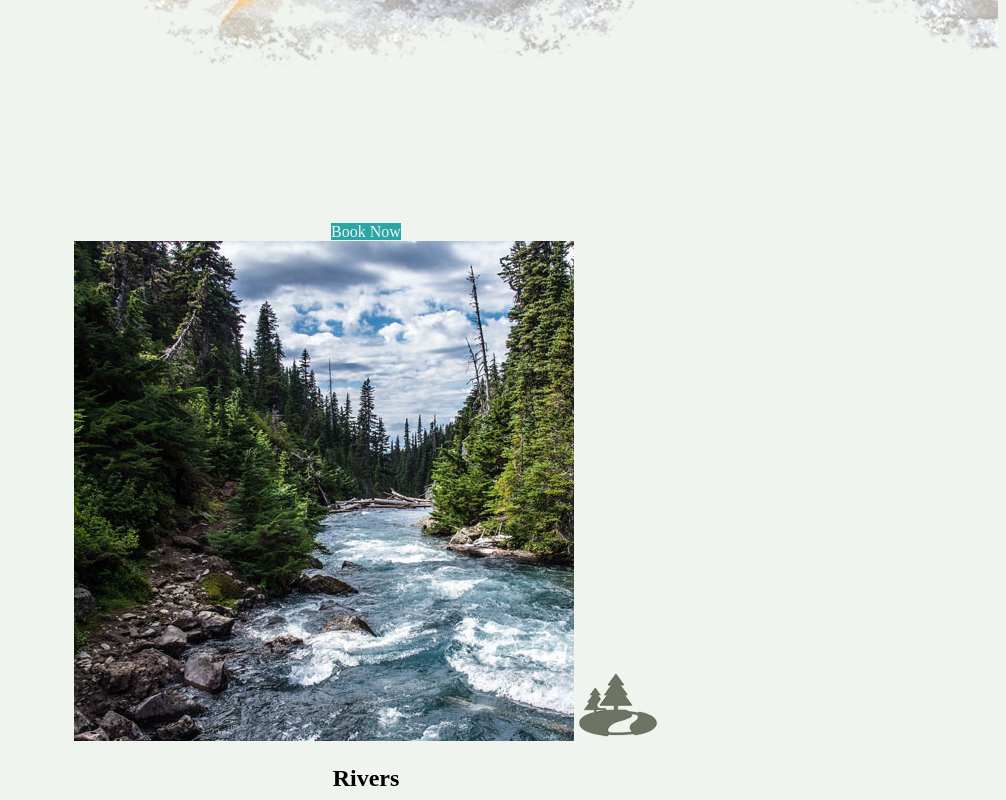
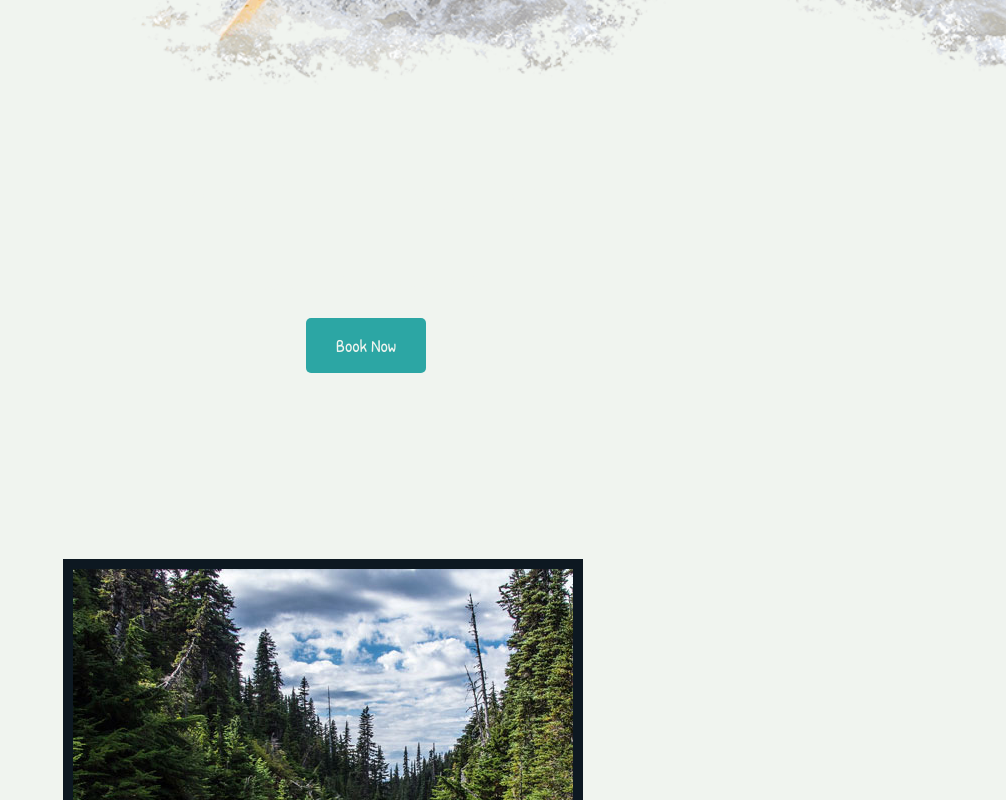
Before and after one commit to gotgot3/wdd130, a plain HTML site: page wwr/index.html in a window 1280 px wide. Shown: the part 840-1640 px from the top of the page, without its empty margins (274-1280 px from the left). Drawn offline with Linux system fonts and the light colour scheme.

Commit message:
Margins and borders and stuff.

```diff
--- a/wwr/styles/style.css
+++ b/wwr/styles/style.css
@@ -1,3 +1,4 @@
+@import url('https://fonts.googleapis.com/css2?family=Gloria+Hallelujah&family=Patrick+Hand&display=swap');
 header{
     background-color: #2CA6A4;
     color: #F0F4EF;
@@ -5,6 +6,8 @@ header{
 footer{
     background-color: #2CA6A4;
     color: #0D1821;
+    padding: 25px 50px;
+    margin-top: 200px;
 }
 footer a{
     color: #F0F4EF;
@@ -19,22 +22,37 @@ footer p{
 footer p a:hover{
     text-decoration: underline;
 }
+footer .social img{
+    padding-top: 15px;
+}
 body{
+    font-family: 'Patrick Hand', 'Bradley Hand', sans-serif;
+    font-size: 22px;
     background-color: #F0F4EF;
+    margin: 0;
+    padding: 0;
+}
+h2{
+    margin: 0;
 }
 nav a{
     text-align: center;
     color: #F0F4EF;
     text-decoration: none;
+    padding: 35px;
 }
 nav a:hover{
     background-color: #E58F65;
     color: #F0F4EF;
 }
 .book, .join{
+    font-size: 18px;
     background-color: #2CA6A4;
     color: #F0F4EF;
     text-decoration: none;
+    padding: 15px 30px;
+    margin-top: 50px;
+    border-radius: 5px;
 }
 .book:hover, .join:hover{
     background-color: #E58F65;
@@ -48,10 +66,13 @@ content{
     text-align: center;
 }
 .msg h2{
+    font-family: 'Gloria Hallelujah', Arial, 'Times New Roman';
     color: #E58F65;
 }
 .msg p{
+    font-size: .8em;
     color: #F0F4EF;
+    padding-bottom: 15px;
 }
 .button-box{
     text-align: center;
@@ -64,10 +85,15 @@ main section{
     background-color: #E58F65;
 }
 .msg{
+    line-height: 1.5em;
     background-color: #0D1821;
+    padding: 35px;
 }
 .home-title{
+    font-family: 'Gloria Hallelujah', Arial, 'Times New Roman';
     color: #F0F4EF;
+    font-size: 2em;
+    margin-top: 10px;
 }
 h4{
     color: #F0F4EF;
@@ -77,6 +103,7 @@ h4{
 }
 .icon{
     width: 80px;
+    padding: 10px;
 }
 #hero-img{
     width: 100%;
@@ -84,3 +111,15 @@ h4{
 a:hover{
     text-decoration: underline;
 }
+#logo_link{
+    padding-top: 5px;
+}
+.rivers-card, .camping-card, .rapids-card{
+    margin: 200px;
+}
+.card-img{
+    border: 10px solid #0D1821;
+}
+main section img{
+    box-sizing: border-box;
+}
```
